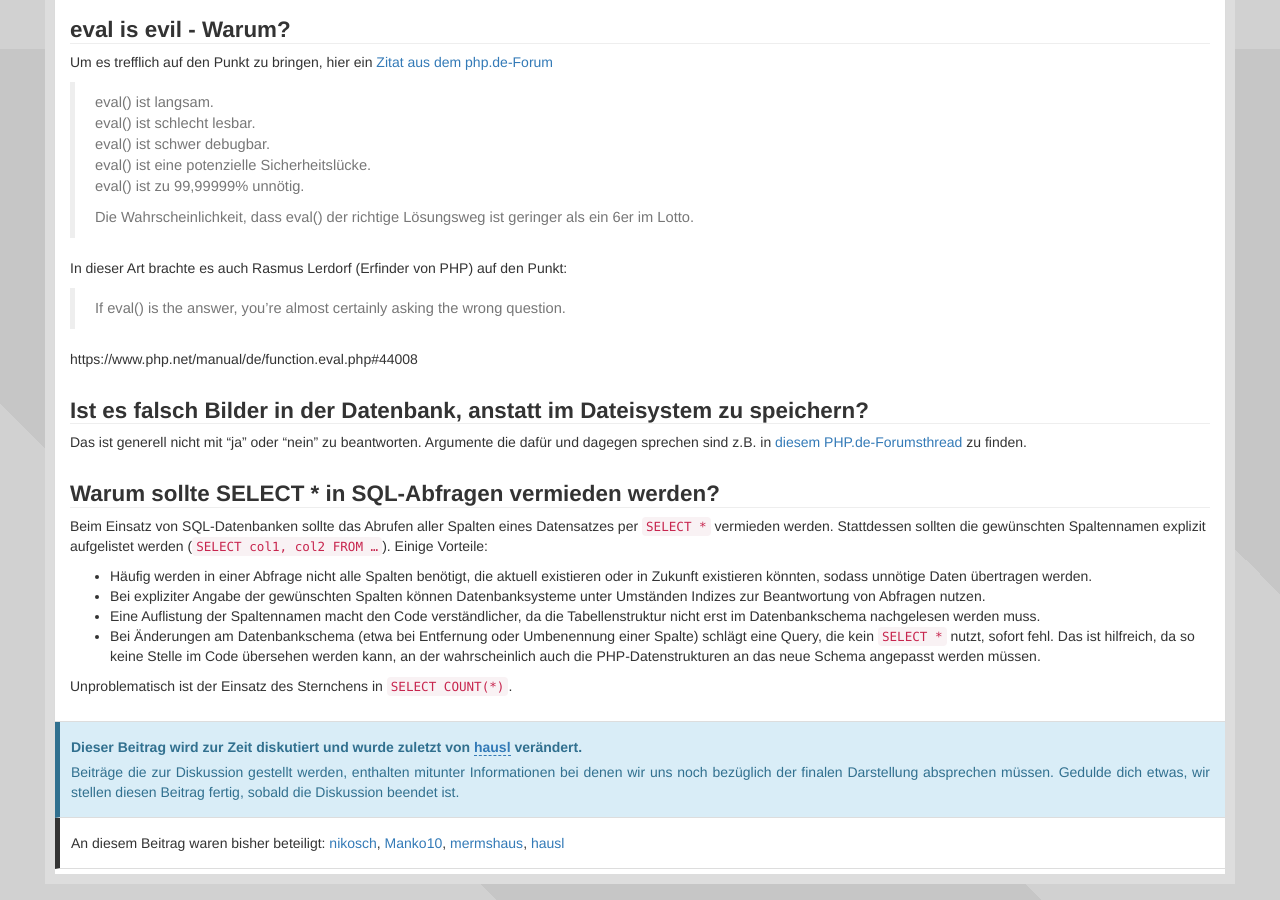
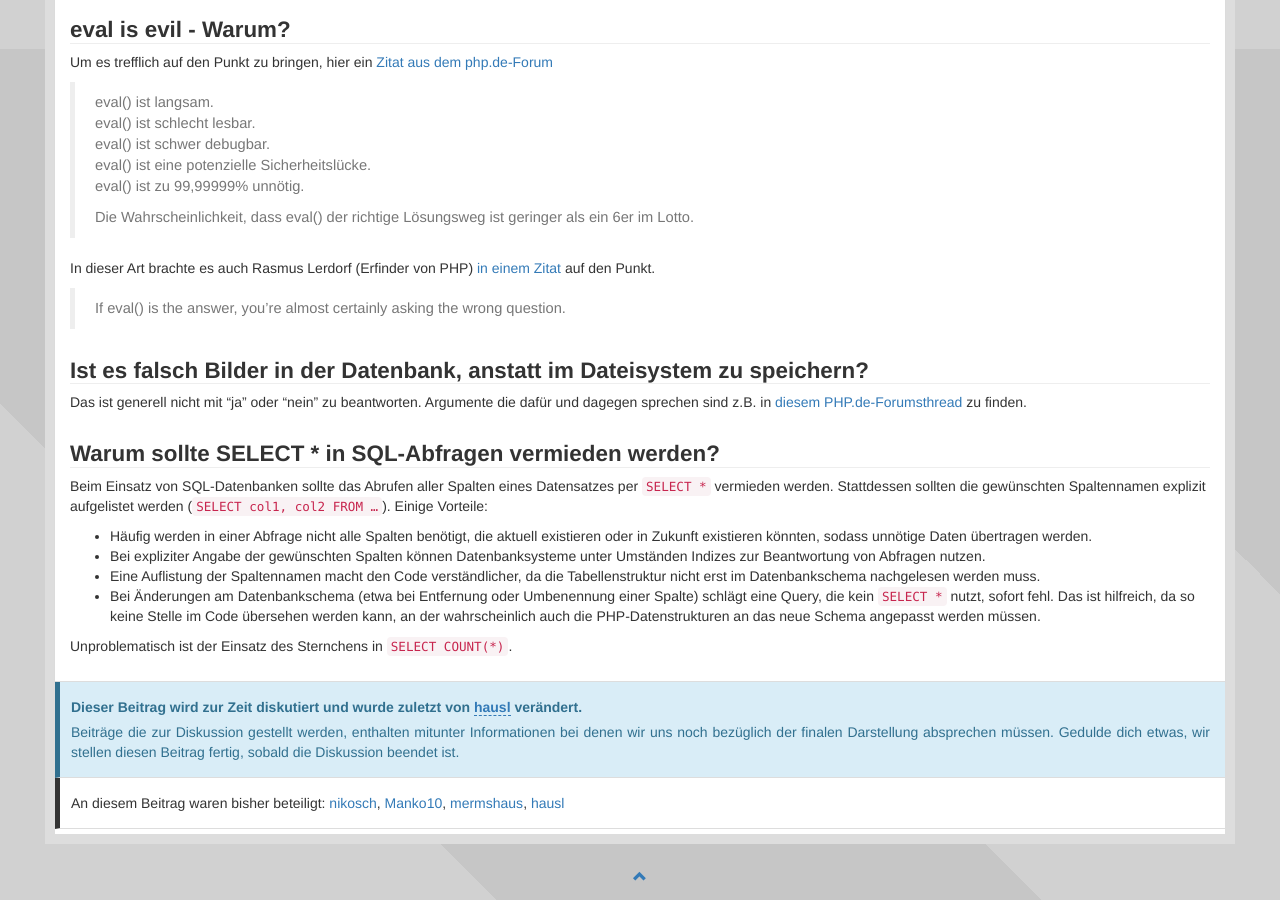
Before and after one commit to php-de/php-de.github.io, a Jekyll site: the page built from introduction/04_faq.md, in a window 1280 px wide and 900 px high, scrolled down 3551 px. Built offline with Jekyll 4.4.1, drawn with Linux system fonts in a browser that asks for light colours; nearby versions of some CDN libraries.

Commit message:
Update 04_faq.md
korr Link

```diff
--- a/introduction/04_faq.md
+++ b/introduction/04_faq.md
@@ -308,11 +308,9 @@
 >
 > Die Wahrscheinlichkeit, dass eval() der richtige Lösungsweg ist geringer als ein 6er im Lotto.
 
-In dieser Art brachte es auch Rasmus Lerdorf (Erfinder von PHP) auf den Punkt:
+In dieser Art brachte es auch Rasmus Lerdorf (Erfinder von PHP) [in einem Zitat](https://www.php.net/manual/de/function.eval.php#44008) auf den Punkt.
 
 > If eval() is the answer, you're almost certainly asking the wrong question.
-
-https://www.php.net/manual/de/function.eval.php#44008
 
 
 ## [Ist es falsch Bilder in der Datenbank, anstatt im Dateisystem zu speichern?](#image-storeloc)
```
